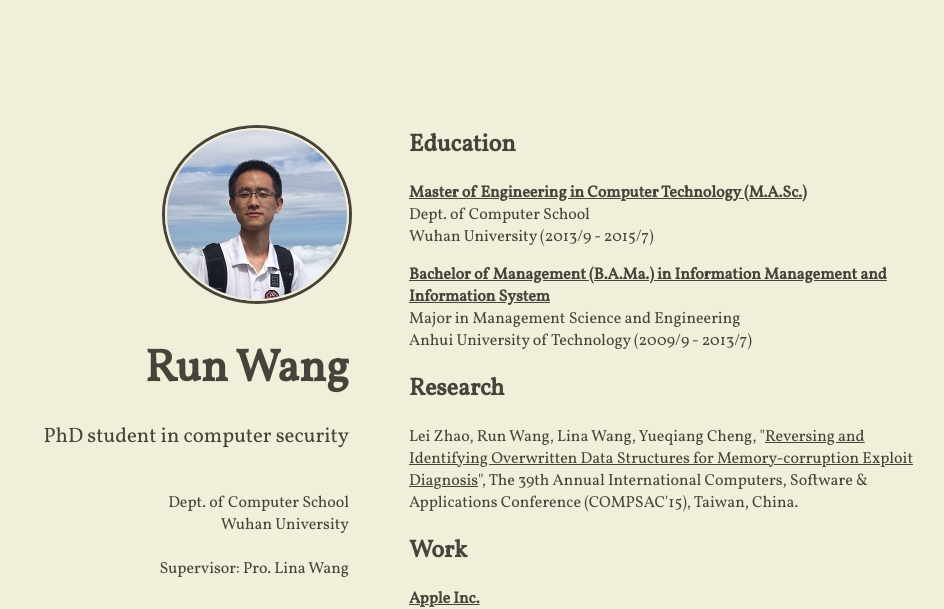
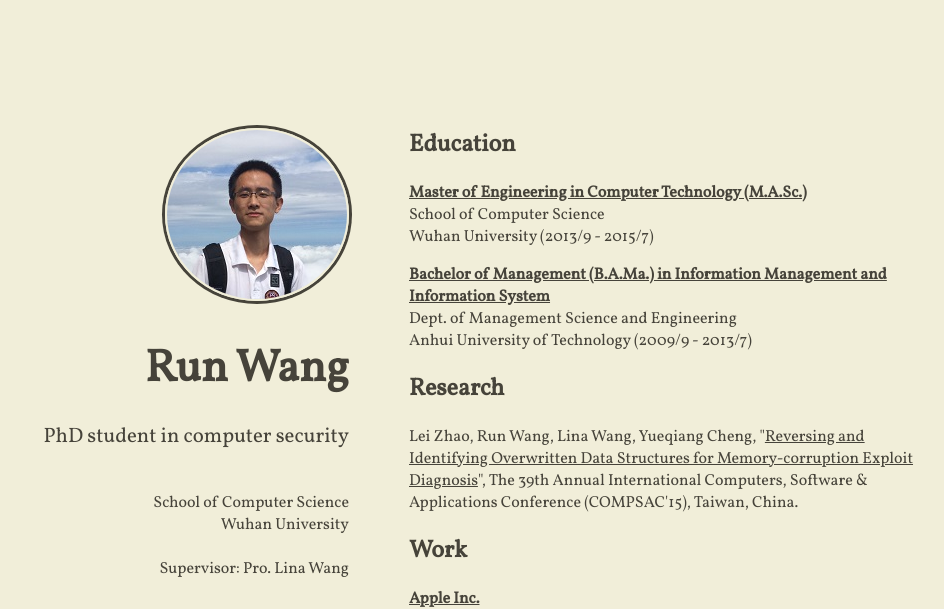
Before and after one commit to wangrun/wangrun.github.io, a Jekyll site: the page built from index.html, in a window 1280 px wide. Shown: the top 609 px of the page, without its empty margins (191-1135 px from the left). Built offline with Jekyll 4.4.1, drawn with Linux system fonts in a browser that asks for light colours; nearby versions of some CDN libraries.

Commit message:
commit11

```diff
--- a/_config.yml
+++ b/_config.yml
@@ -10,7 +10,7 @@ compass:
   author: "Run Wang"
   # tagline will appear under the title (optional)
   tagline: "PhD student in computer security"
-  about: "Dept. of Computer School<br>Wuhan University<br><br>Supervisor: Pro.  Lina Wang<br><br><br>E-mail: wangrun@whu.edu.cn<br>Office: Room C309, Computer  School, Wuhan University, Hubei Province"
+  about: "School of Computer Science<br>Wuhan University<br><br>Supervisor: Pro.  Lina Wang<br><br><br>E-mail: wangrun@whu.edu.cn<br>Office: Room C309, Computer  School, Wuhan University, Hubei Province"
   # if include_content is true, the contents of the content.html include will be
   # added right above the generated item list, if present
   include_content: true
--- a/_includes/content.html
+++ b/_includes/content.html
@@ -1,12 +1,12 @@
 <h2>Education</h2>
 <p>
     <b><u>Master of Engineering in Computer Technology (M.A.Sc.)</u></b><br>
-    Dept. of Computer School<br>
+    School of Computer Science<br>
     Wuhan University (2013/9 - 2015/7)<br>
 </p>
 <p>
     <b><u>Bachelor of Management (B.A.Ma.) in Information Management and Information System</u></b><br>
-    Major in Management Science and Engineering<br>
+    Dept. of Management Science and Engineering<br>
     Anhui University of Technology (2009/9 - 2013/7)<br>
 </p>
 
```
